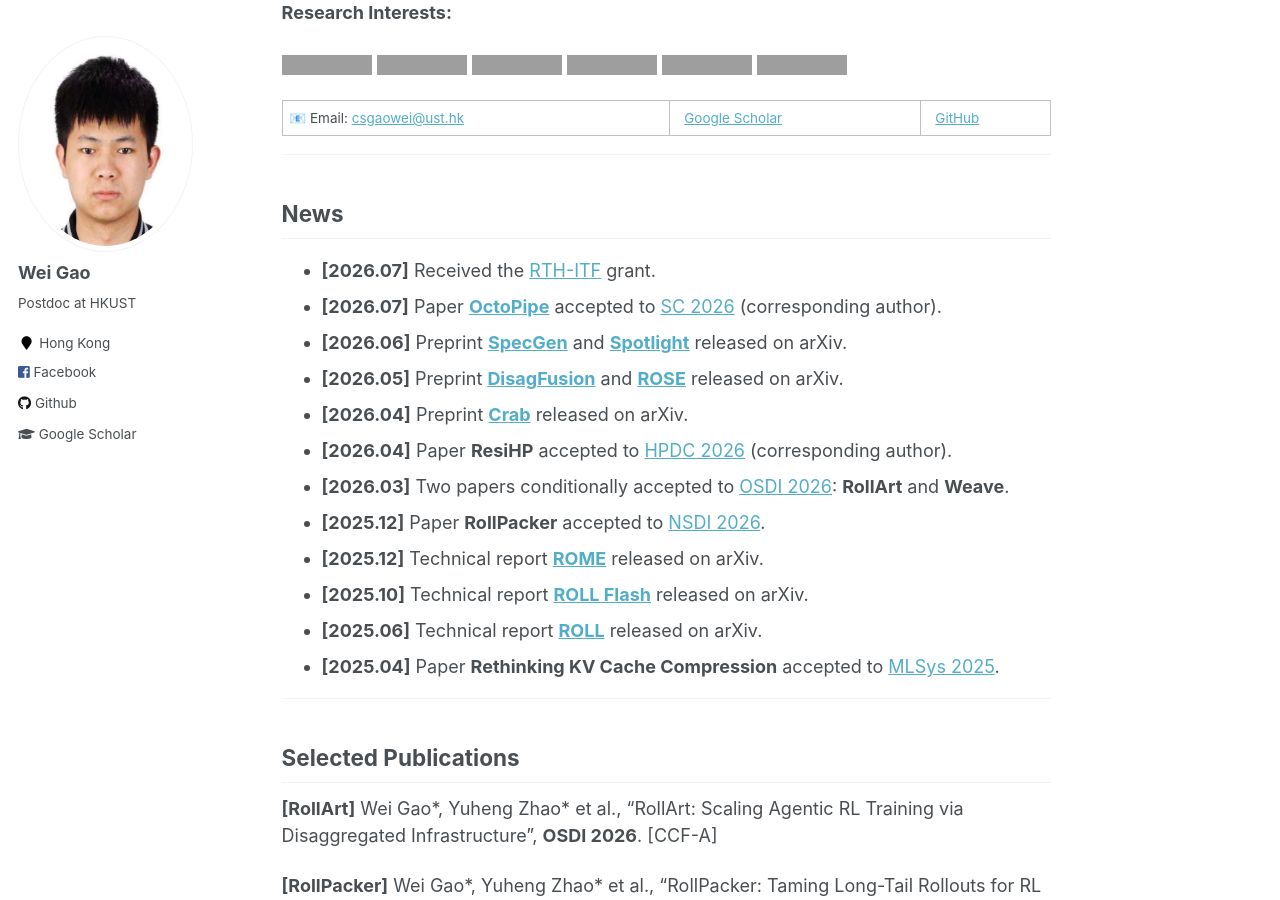
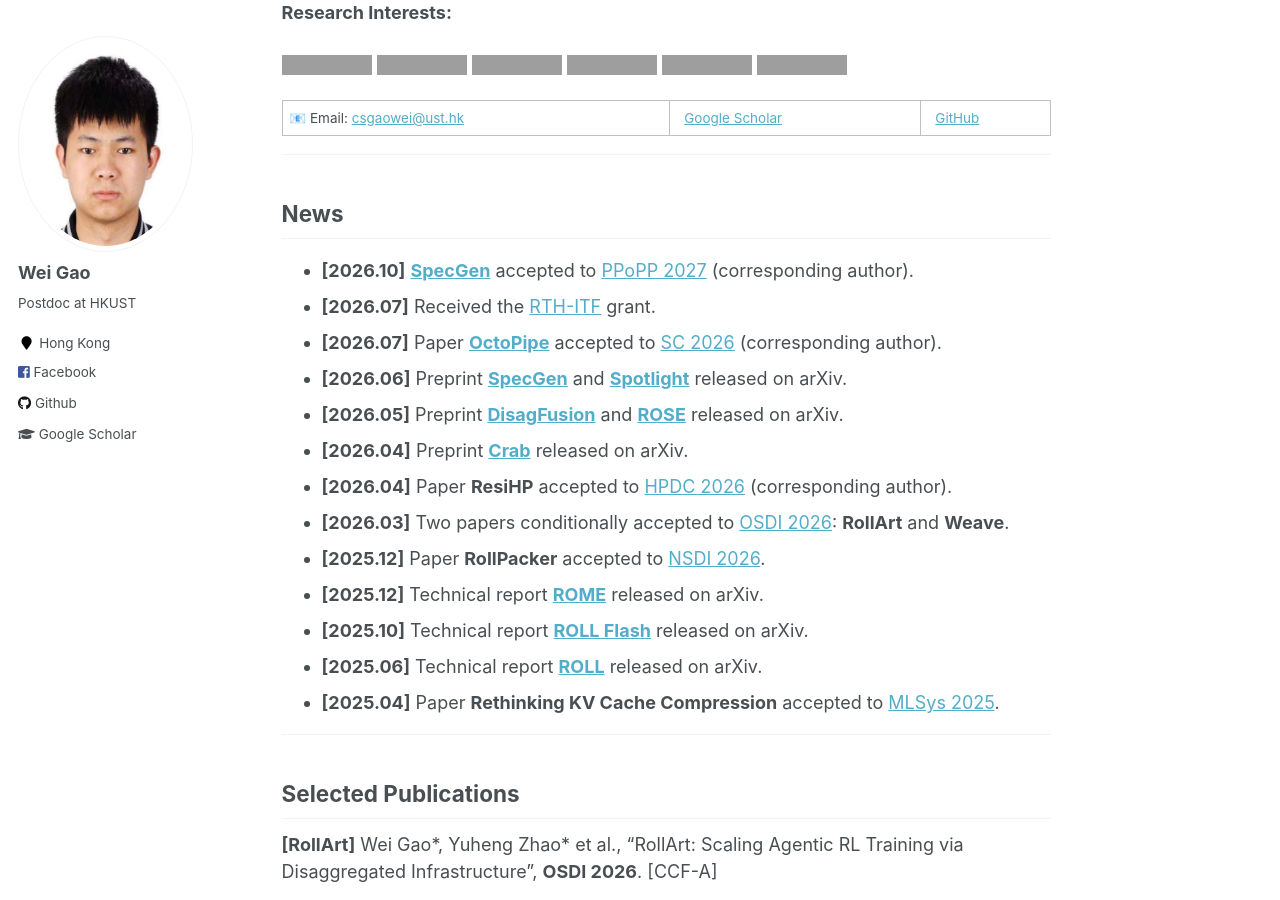
Before and after one commit to gaow0007/gaow0007.github.io, a Jekyll site: the page built from _pages/about.md, in a window 1280 px wide and 900 px high, scrolled down 609 px, cut to the strip 0-900 px from the top of the window. Built offline with Jekyll 4.4.1, drawn with Linux system fonts in a browser that asks for light colours; grey boxes are pictures that could not be loaded.

Commit message:
add new publication

```diff
--- a/_pages/about.md
+++ b/_pages/about.md
@@ -28,6 +28,7 @@ I am a core contributor to [**ROLL**](https://github.com/alibaba/ROLL), an open-
 ---
 
 ## News
+- **[2026.10]** [**SpecGen**](https://arxiv.org/abs/2606.17518v1) accepted to [PPoPP 2027](https://conf.researchr.org/home/PPoPP-2027) (corresponding author).
 - **[2026.07]** Received the [RTH-ITF](https://www.itf.gov.hk/en/funding-programmes/nurturing-talent/research-talent-hub/research-talent-hub-for-itf-projects-rth-itf-/index.html) grant.
 - **[2026.07]** Paper [**OctoPipe**](https://arxiv.org/abs/2509.23722) accepted to [SC 2026](https://sc26.supercomputing.org/) (corresponding author).
 - **[2026.06]** Preprint [**SpecGen**](https://arxiv.org/abs/2606.17518v1) and [**Spotlight**](https://arxiv.org/abs/2606.19004) released on arXiv.
```
